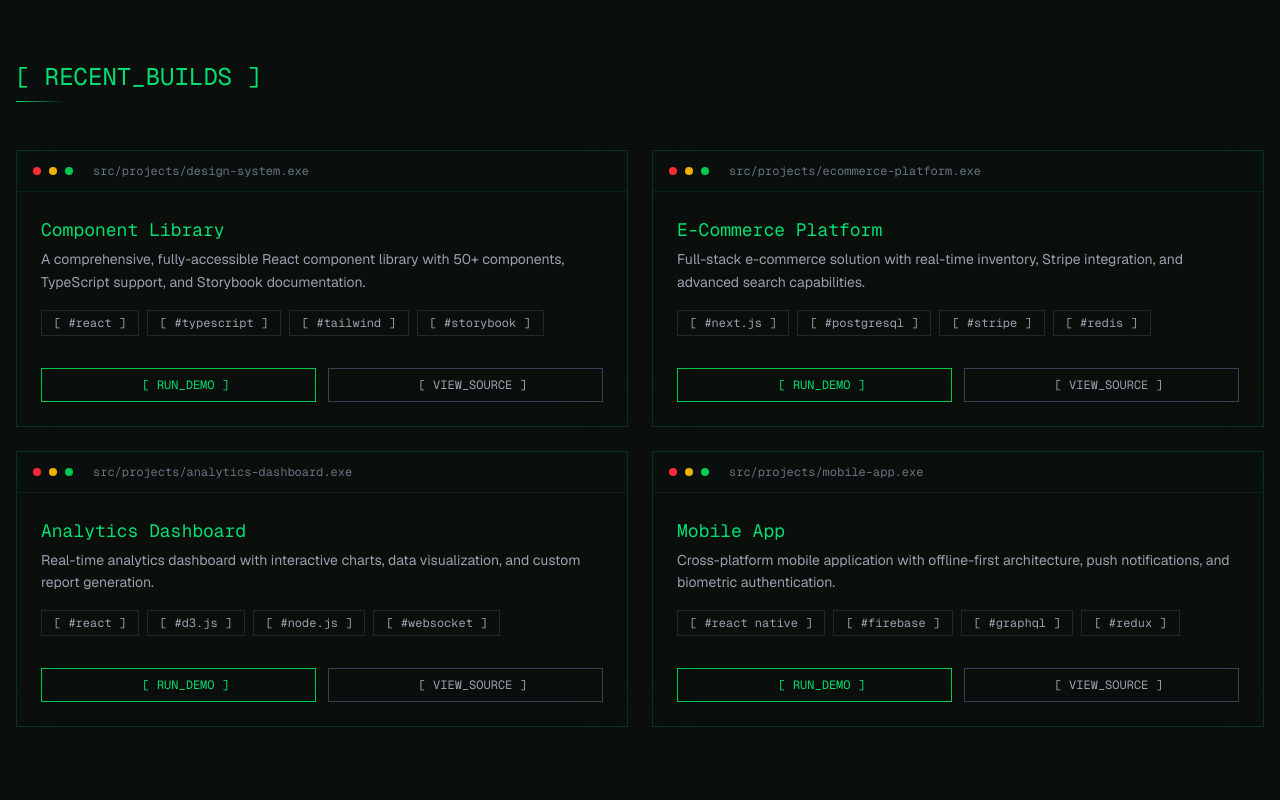
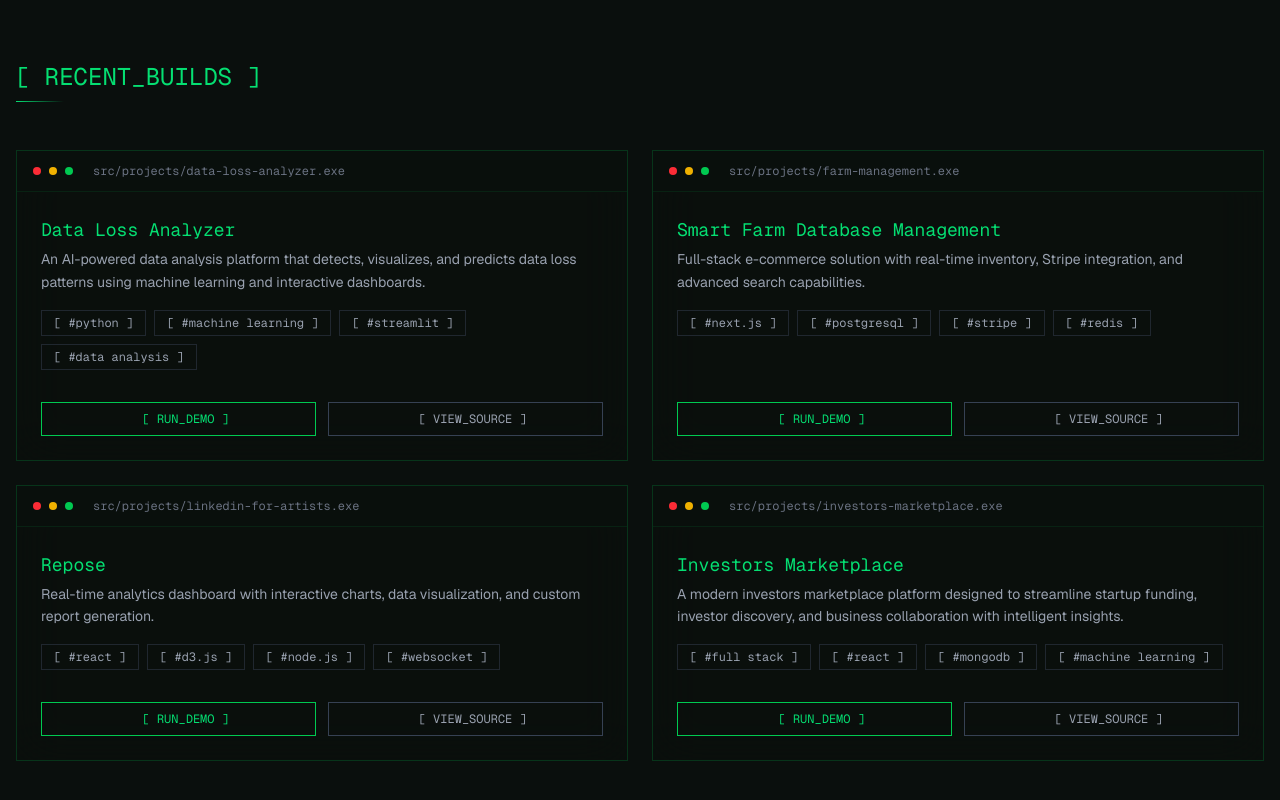
Before and after one commit to Ap17-dl/Portfolio-Website, a Next.js app: page / in a window 1280 px wide. Shown: the part 899-1699 px from the top of the page. Built offline with nearby package versions, Linux system fonts and the light colour scheme.

Commit message:
Updated Projects and added project description

```diff
--- a/components/projects.tsx
+++ b/components/projects.tsx
@@ -5,26 +5,26 @@ import { useState } from 'react';
 const projects = [
   {
     id: 1,
-    name: 'design-system',
-    title: 'Component Library',
-    description: 'A comprehensive, fully-accessible React component library with 50+ components, TypeScript support, and Storybook documentation.',
-    tags: ['React', 'TypeScript', 'Tailwind', 'Storybook'],
-    demo: '#',
-    source: '#',
+    name: 'data-loss-analyzer',
+    title: 'Data Loss Analyzer',
+    description: 'An AI-powered data analysis platform that detects, visualizes, and predicts data loss patterns using machine learning and interactive dashboards.',
+    tags: ['Python', 'Machine Learning', 'Streamlit', 'Data Analysis'],
+    demo: 'https://data-loss-analyzer.streamlit.app',
+    source: 'https://github.com/Ap17-dl/Data-Loss-Analyzer',
   },
   {
     id: 2,
-    name: 'ecommerce-platform',
-    title: 'E-Commerce Platform',
+    name: 'farm-management',
+    title: 'Smart Farm Database Management',
     description: 'Full-stack e-commerce solution with real-time inventory, Stripe integration, and advanced search capabilities.',
     tags: ['Next.js', 'PostgreSQL', 'Stripe', 'Redis'],
     demo: '#',
-    source: '#',
+    source: 'https://github.com/Ap17-dl/Smart-Farming-Database-Application',
   },
   {
     id: 3,
-    name: 'analytics-dashboard',
-    title: 'Analytics Dashboard',
+    name: 'linkedin-for-artists',
+    title: 'Repose',
     description: 'Real-time analytics dashboard with interactive charts, data visualization, and custom report generation.',
     tags: ['React', 'D3.js', 'Node.js', 'WebSocket'],
     demo: '#',
@@ -32,12 +32,12 @@ const projects = [
   },
   {
     id: 4,
-    name: 'mobile-app',
-    title: 'Mobile App',
-    description: 'Cross-platform mobile application with offline-first architecture, push notifications, and biometric authentication.',
-    tags: ['React Native', 'Firebase', 'GraphQL', 'Redux'],
+    name: 'investors-marketplace',
+    title: 'Investors Marketplace',
+    description: 'A modern investors marketplace platform designed to streamline startup funding, investor discovery, and business collaboration with intelligent insights.',
+    tags: ['Full Stack', 'React', 'MongoDB', 'Machine Learning'],
     demo: '#',
-    source: '#',
+    source: 'https://github.com/Ap17-dl/innovators-marketplace',
   },
 ];
 
@@ -65,11 +65,11 @@ export function Projects() {
               key={project.id}
               onMouseEnter={() => setHoveredId(project.id)}
               onMouseLeave={() => setHoveredId(null)}
-              className="group transition-all duration-200"
+              className="group transition-all duration-200 flex flex-col"
             >
               {/* Project card */}
               <div
-                className={`border transition-all duration-200 overflow-hidden bg-[#0a0f0d]/80 backdrop-blur-xl ${
+                className={`border transition-all duration-200 overflow-hidden bg-[#0a0f0d]/80 backdrop-blur-xl flex flex-col h-full ${
                   hoveredId === project.id
                     ? 'border-green-400 shadow-lg shadow-green-500/50 glow'
                     : 'border-green-500/20 hover:border-green-500/40'
@@ -88,7 +88,7 @@ export function Projects() {
                 </div>
 
                 {/* Content */}
-                <div className="p-6 space-y-4">
+                <div className="p-6 space-y-4 flex flex-col flex-grow">
                   <div>
                     <h3 className="font-mono text-lg text-green-400 mb-1">
                       {project.title}
@@ -111,7 +111,7 @@ export function Projects() {
                   </div>
 
                   {/* Action buttons */}
-                  <div className="flex gap-3 pt-4">
+                  <div className="flex gap-3 pt-4 mt-auto">
                     <a
                       href={project.demo}
                       className="flex-1 font-mono text-xs px-4 py-2 border border-green-500 text-green-400 hover:bg-green-500/10 transition-all duration-200 group text-center"
```
